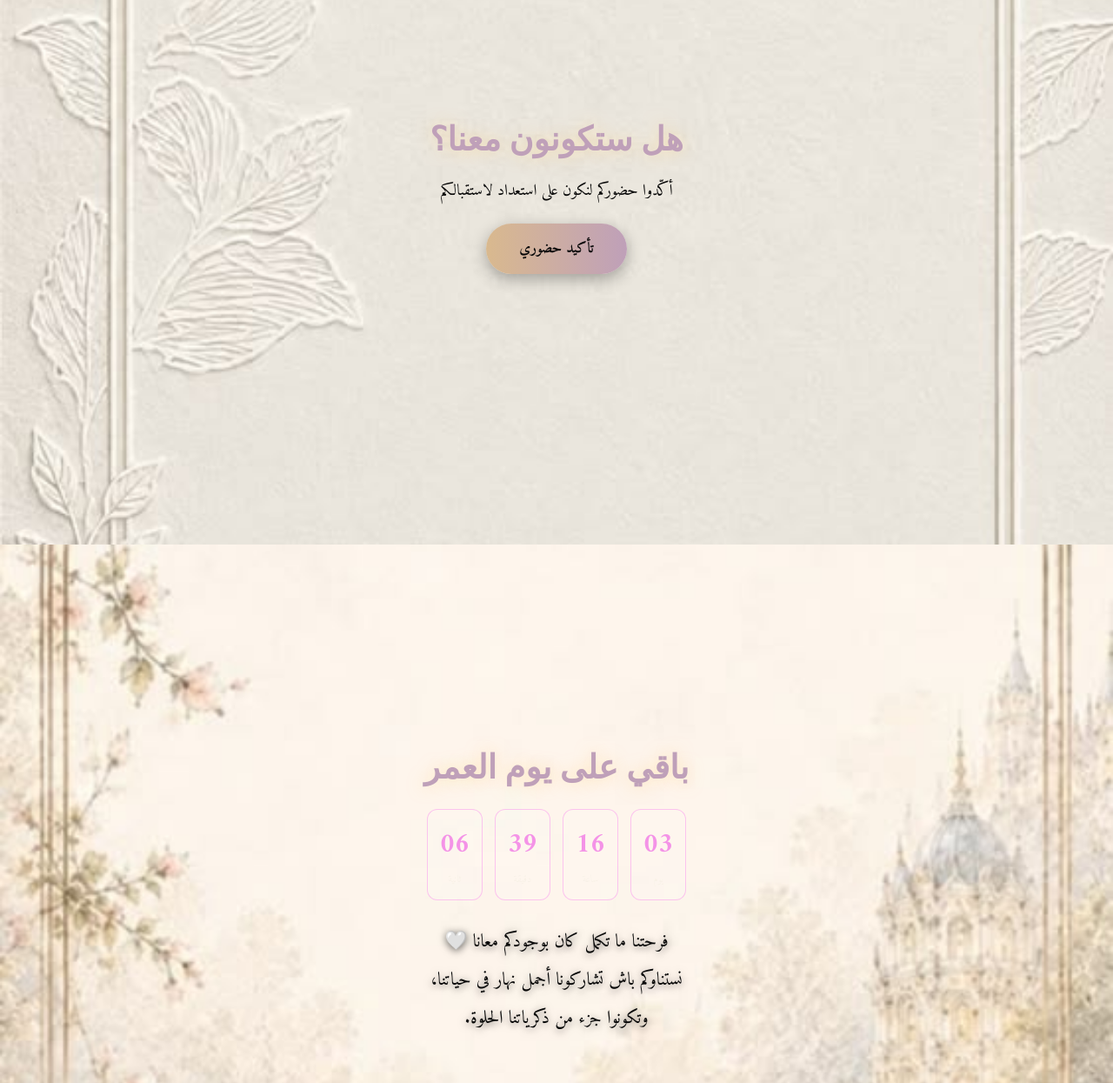
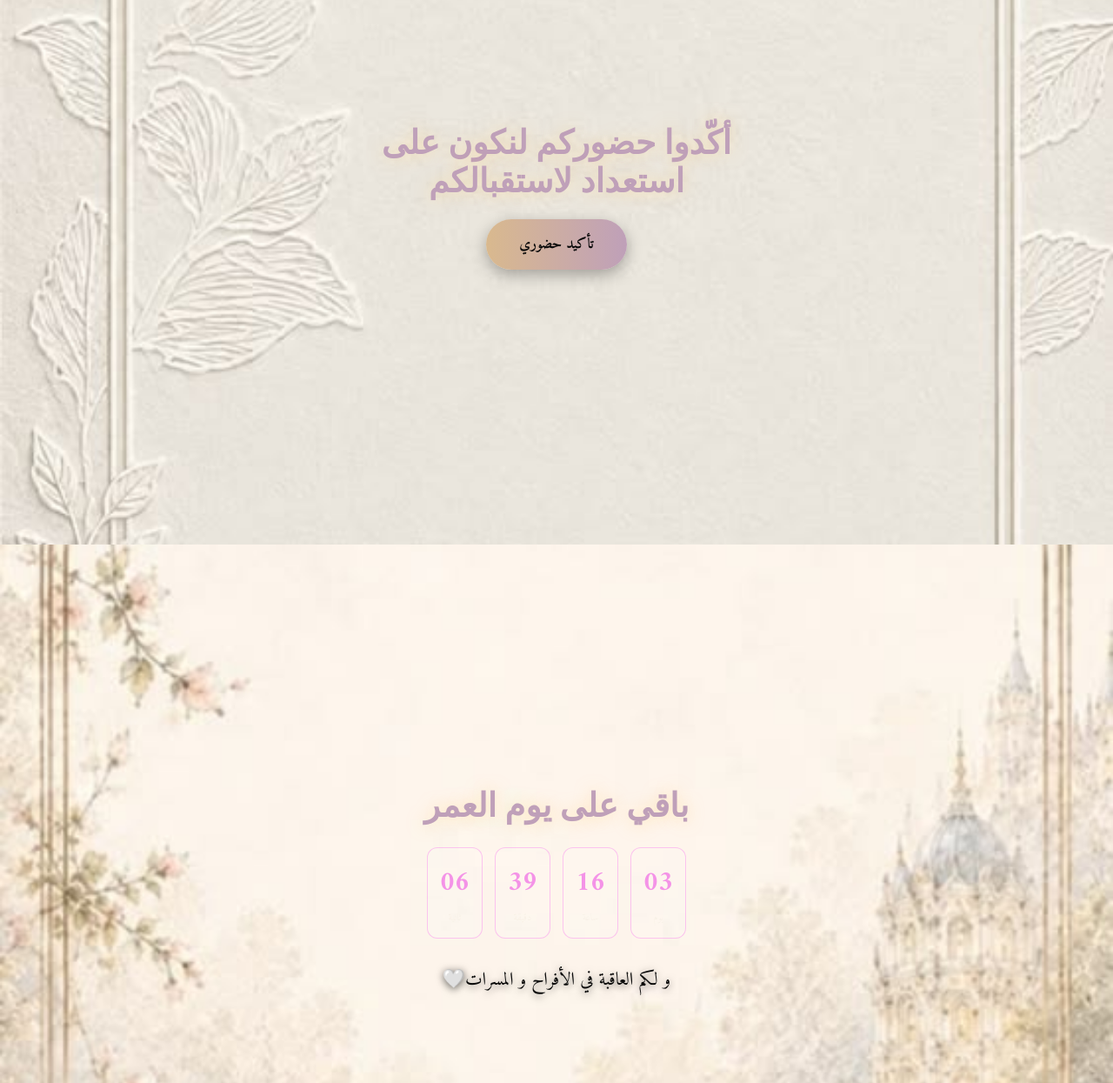
Before and after one commit to eyabhsin/invitation-neila, a plain HTML site: page index.html in a window 1280 px wide. Shown: the part 6620-7865 px from the top of the page at 87% size. Drawn offline with Linux system fonts and the light colour scheme; a web font is replaced by a local one.

Commit message:
change photos and invitation text

```diff
--- a/index.html
+++ b/index.html
@@ -899,8 +899,8 @@
   <!-- ===================== COMPOSANT 6 : Réservation ===================== -->
   <div class="scene7">
     <div class="content7">
-      <div class="rsvp-title">هل ستكونون معنا؟</div>
-      <div class="rsvp-sub">أكّدوا حضوركم لنكون على استعداد لاستقبالكم</div>
+
+      <div class="rsvp-title">أكّدوا حضوركم لنكون على استعداد لاستقبالكم</div>
 
       <button class="rsvp-btn" id="rsvpOpenBtn" type="button">تأكيد حضوري</button>
 
@@ -934,9 +934,7 @@
       </div>
 
       <div class="final-message">
-        فرحتنا ما تكمل كان بوجودكم معانا 🤍<br>
-        نستناوكم باش تشاركونا أجمل نهار في حياتنا،<br>
-        وتكونوا جزء من ذكرياتنا الحلوة.<br>
+و لكم العاقبة في الأفراح و المسرات🤍 </br>
       </div>
     </div>
   </div>
```
